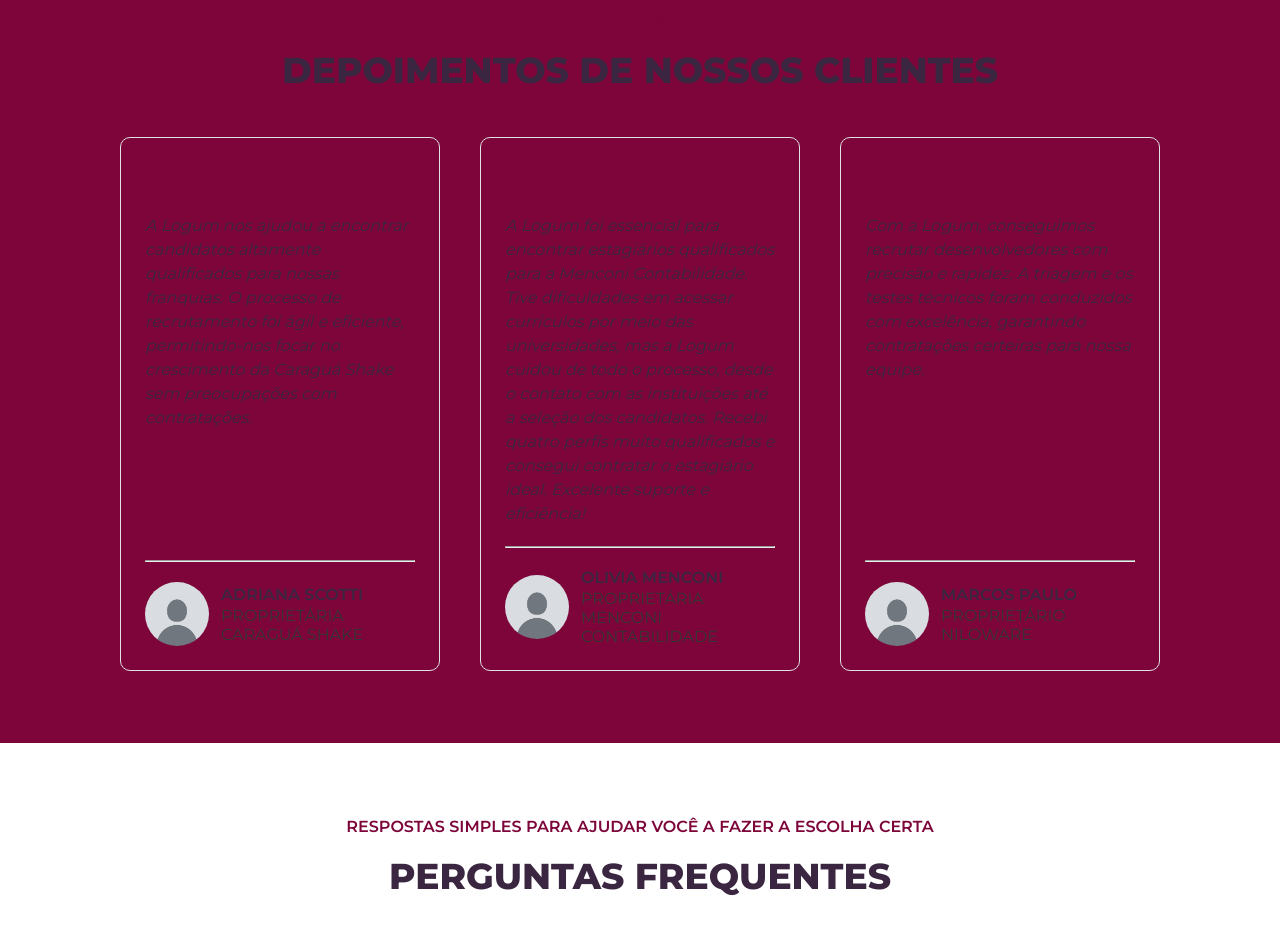
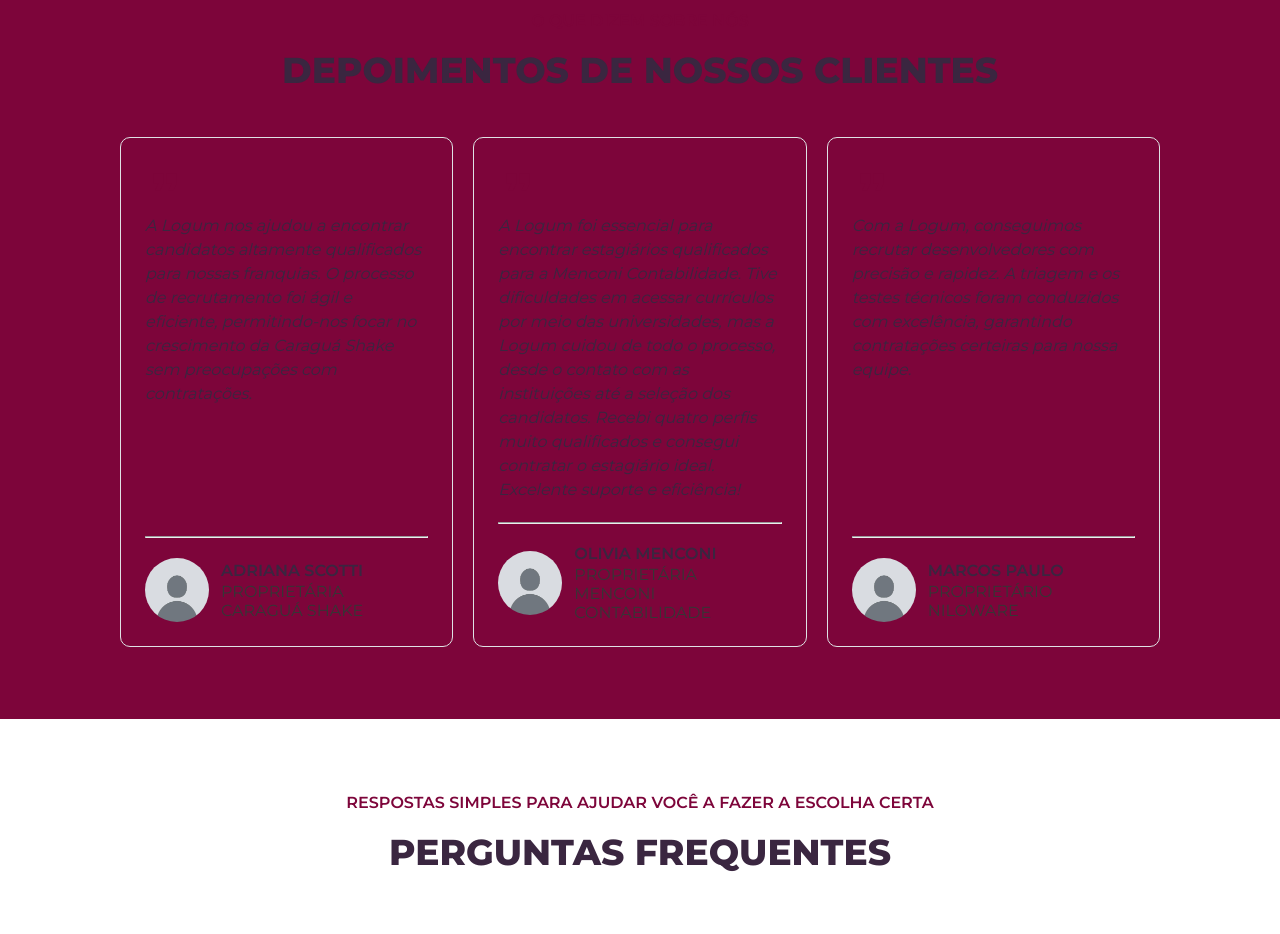
Before and after one commit to MPCGomes/logumrh, a Next.js app: page / in a window 1280 px wide. Shown: the part 3560-4494 px from the top of the page. Built offline with nearby package versions, Linux system fonts and the light colour scheme.

Commit message:
styles: testimonials

```diff
--- a/src/containers/homePage/TestimonialsSection/TestimonialsSection.module.scss
+++ b/src/containers/homePage/TestimonialsSection/TestimonialsSection.module.scss
@@ -8,11 +8,15 @@
 
 .gridContainer {
   display: grid;
-  gap: 40px;
+  gap: 20px;
   grid-template-columns: repeat(auto-fit, minmax(300px, 1fr));
 
-  @media (max-width: $breakpoint-tablet) {
+  @media (min-width: $breakpoint-tablet) {
     grid-template-columns: 1fr;
+  }
+
+  @media (min-width: $breakpoint-desktop) {
+    grid-template-columns: repeat(3, 1fr);
   }
 }
 
```
